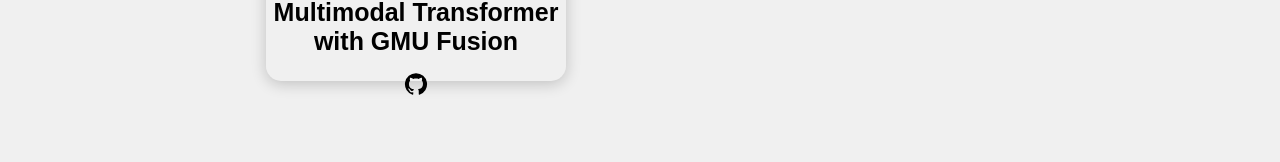
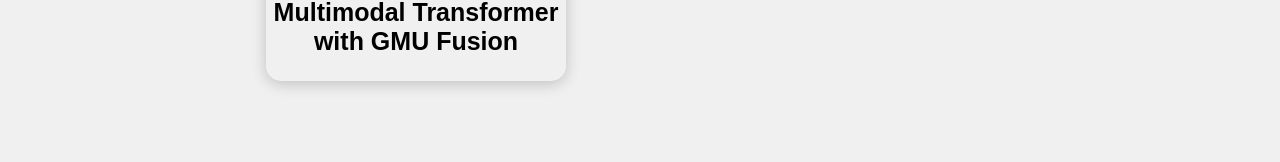
Before and after one commit to IsaacRodgz/isaacrodgz.github.io, a React (Create React App) app: page /projects in a window 1280 px wide. Shown: the part 439-601 px from the top of the page. Built offline with nearby package versions, Linux system fonts and the light colour scheme.

Commit message:
Add project item

```diff
--- a/src/components/ProjectItem.js
+++ b/src/components/ProjectItem.js
@@ -1,8 +1,7 @@
 import React from "react";
 import { useNavigate } from "react-router-dom";
-import GitHubIcon from "@mui/icons-material/GitHub";
 
-function ProjectItem({ image, name, id, url }) {
+function ProjectItem({ image, name, id }) {
   const navigate = useNavigate();
   return (
     <div
@@ -13,7 +12,6 @@ function ProjectItem({ image, name, id, url }) {
     >
       <div style={{ backgroundImage: `url(${image})` }} className="bgImage" />
       <h1> {name} </h1>
-      <GitHubIcon href={url} />
     </div>
   );
 }
--- a/src/pages/ProjectDisplay.js
+++ b/src/pages/ProjectDisplay.js
@@ -1,6 +1,7 @@
 import React from "react";
 import { useParams } from "react-router-dom";
 import { ProjectList } from "../helpers/ProjectList";
+import GitHubIcon from "@mui/icons-material/GitHub";
 import "../styles/ProjectDisplay.css";
 
 function ProjectDisplay() {
@@ -13,6 +14,7 @@ function ProjectDisplay() {
       <p>
         <b>Skills:</b> {project.skills}
       </p>
+      <GitHubIcon href={project.url} />
     </div>
   );
 }
```
